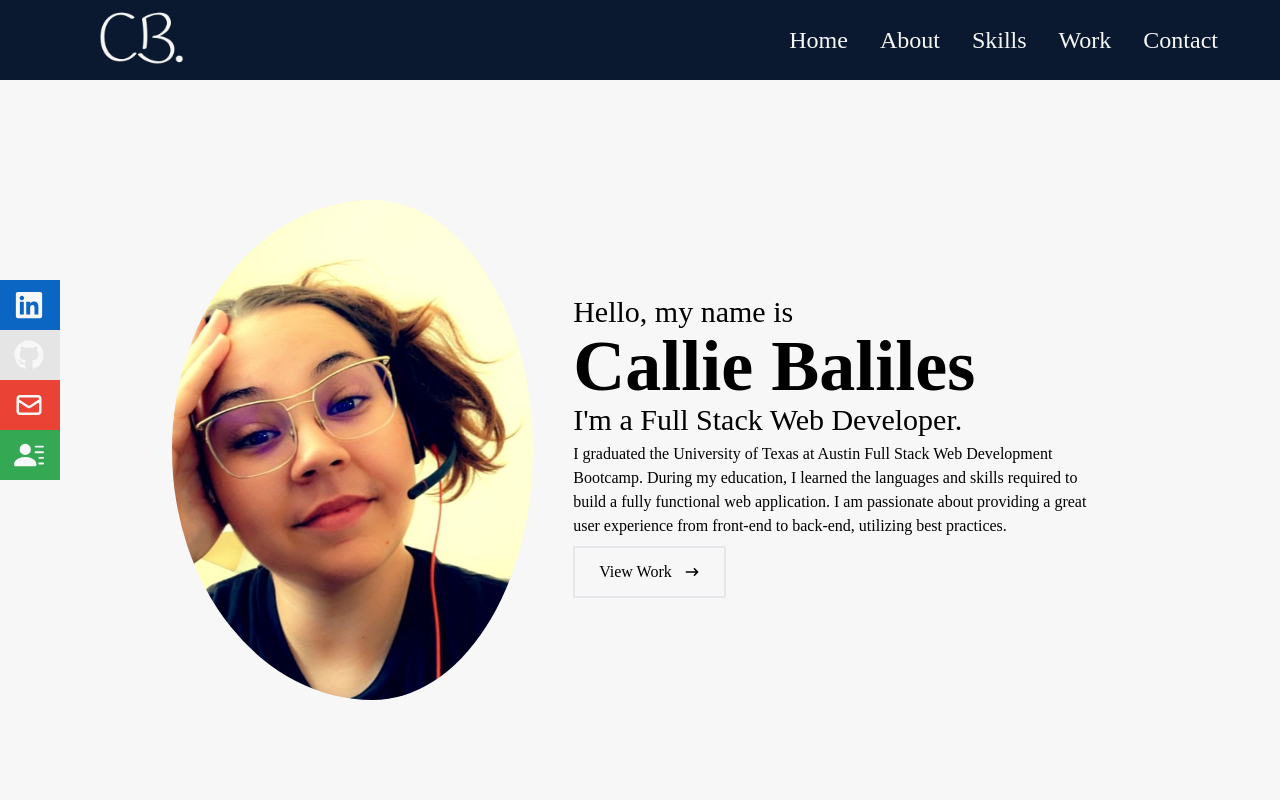
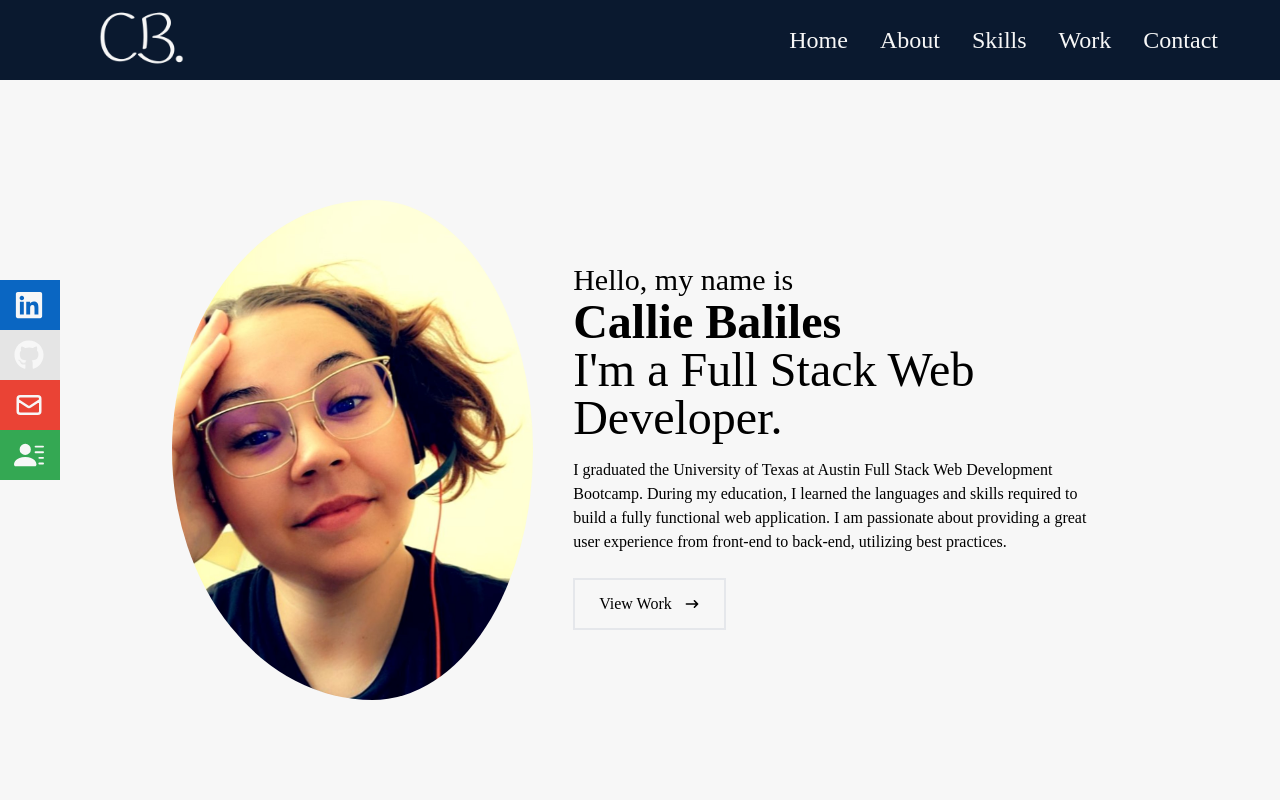
Before and after one commit to CalCar0707/W20C-reactportfolio, a React (Create React App) app: page / in a window 1280 px wide. Shown: the top 800 px of the page. Built offline with nearby package versions, Linux system fonts and the light colour scheme.

Commit message:
removed unneccessary rules from index.css

```diff
--- a/src/components/Home.js
+++ b/src/components/Home.js
@@ -10,14 +10,14 @@ export default function Home(){
         <div name='home' className='w-full h-screen bg-[#f7f7f7]'>
 
             {/* container */}
-            <div className='max-w-[1000px] mx-auto px-8 pt-[200px] flex flex-row justify-center content-center'>
+            <div className='max-w-[1000px] mx-auto px-8 pt-[200px] flex flex-row justify-center content-center '>
                 <img src={profilePic} className='profilepic pr-10 ' alt='developer pic' />
                 <div className='flex flex-col justify-center '>
                 <p className='text-3xl'>Hello, my name is</p>
 
-                <h1 className='text-5xl sm:text-7xl font-bold'>Callie Baliles</h1>
-                <h2 className='text-3xl'>I'm a Full Stack Web Developer.</h2>
-                <p className='text-1xl pt-1'>   I graduated the University of Texas at Austin Full Stack Web Development Bootcamp. During my education,
+                <h1 className='text-7xl sm:text-5xl font-bold'>Callie Baliles</h1>
+                <h2 className='text-3xl sm:text-5xl'>I'm a Full Stack Web Developer.</h2>
+                <p className='text-1xl py-4 max-w-[700px]'>   I graduated the University of Texas at Austin Full Stack Web Development Bootcamp. During my education,
                 I learned the languages and skills required to build a fully functional web application. I am passionate about
                 providing a great user experience from front-end to back-end, utilizing best practices.</p>
                 <div>
--- a/src/index.css
+++ b/src/index.css
@@ -5,22 +5,6 @@
 
 @import url('https://fonts.googleapis.com/css2?family=Montserrat:wght@300&family=Raleway:wght@300&display=swap');
 
-
-/* body {
-  margin: 0;
-  font-family: -apple-system, BlinkMacSystemFont, 'Segoe UI', 'Roboto', 'Oxygen',
-    'Ubuntu', 'Cantarell', 'Fira Sans', 'Droid Sans', 'Helvetica Neue',
-    sans-serif;
-  -webkit-font-smoothing: antialiased;
-  -moz-osx-font-smoothing: grayscale;
-  margin-top: 90px;
-  padding: 30px;
-} */
-
-/* code {
-  font-family: source-code-pro, Menlo, Monaco, Consolas, 'Courier New',
-    monospace;
-}  */
 
 .profilepic {
   border-radius: 50%;
@@ -52,31 +36,3 @@
     hsla(242, 74%, 61%, 0.8)
   )!important;
 }
-
-#portfolio {
-  margin-top: 100px;
-  margin-left: 60px;
-}
-
-.projectpic {
-  display: inline-block;
-  width: 40%;
-}
-
-.input-form {
-  font-size: 20px;
-  font-weight: bold;
-  margin: 20px;
-}
-
-#contact-form {
-  margin-left: 60px;
-}
-
-#resume {
-  margin-left: 60px;
-}
-.footer {
-  display: inline;
-  text-align: center;
-}
```
